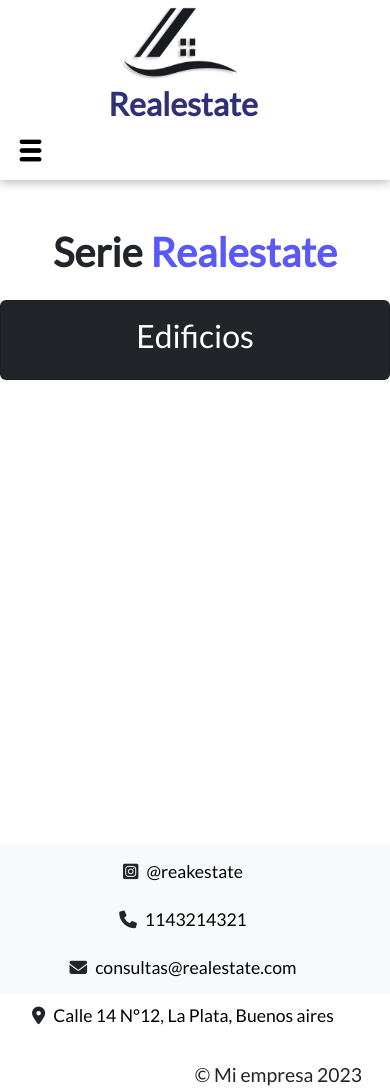
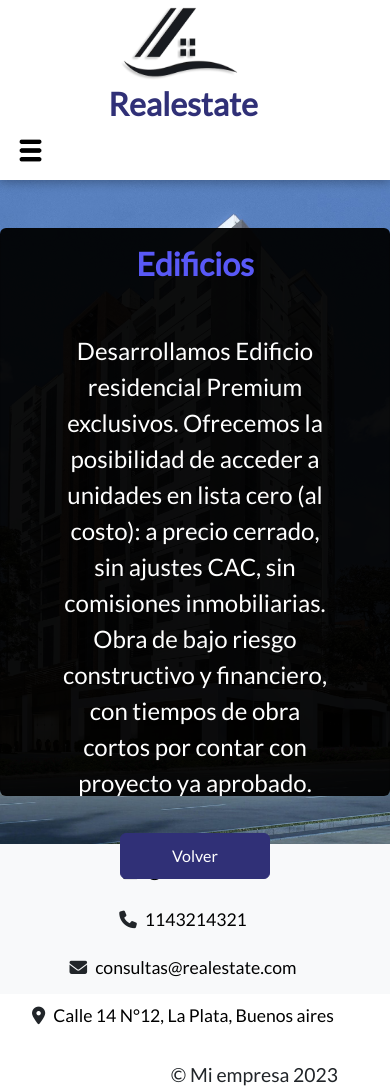
Before and after one commit to LeandroAgristola/Pruebas-Django, a Django app: page /mobileEdificios/ in a window 390 px wide. Run offline with Django 5.2, Linux system fonts and the light colour scheme; some libraries are stand-ins or nearby versions.

Commit message:
creamos template serie

```diff
--- a/Pendientes.txt
+++ b/Pendientes.txt
@@ -1,7 +1,5 @@
 Pendientes:
-Crear template de la parte serie
 Crear version login con modal lateral
 El formualario cuando tenemos varios errores, al corregir uno intenta enviar el formulario igual
 
-
 Responsive:
--- a/realestateapp/templates/realestateapp/base.html
+++ b/realestateapp/templates/realestateapp/base.html
@@ -87,9 +87,9 @@
 							<a href="https://maps.app.goo.gl/7smjejBQubtxXAZKA" target="_blank">Calle 14 N°12, La Plata, Buenos aires</a>
 						</div>
 					</div>
-				</div>
-				<div class="text-end">
-					<p class="mb-0">&copy; Mi empresa 2023</p>
+					<div class="text-end">
+						<p class="mb-0">&copy; Mi empresa 2023</p>
+					</div>
 				</div>
 			</div>
 		</footer>
--- a/realestateapp/templates/realestateapp/mobileEdificios.html
+++ b/realestateapp/templates/realestateapp/mobileEdificios.html
@@ -4,13 +4,13 @@
 
 {% block content %}
 
-	<section id="serieMobile">
-			<div class="container text-center py-5 " id=containerMobile>
-				<h2 class="mb-4">Serie <span class="color-acento">Realestate</span></h2>
-				<div class="card bg-dark text-white" id=cardMobile>
-					<div class="card-body d-flex flex-column text-center" id=card-bodyMobile>
+<section id="serieMobile" style="background-image:url('/static/img/edificio.jpg');">
+	<div class="container text-center py-5" id="containerMobile">
+		<div class="card text-center text-white" id=cardMobile>
+			<div class="card-body d-flex flex-column text-center" id=card-bodyMobile>
 						<h3 class="card-title" id=card-titleMobile>Edificios</h3>
-						<p class="card-text d-none d-md-block" id=card-textMobile>Desarrollamos Edificio residencial Premium exclusivos. Ofrecemos la posibilidad de acceder a unidades en lista cero (al costo): a precio cerrado, sin ajustes CAC, sin comisiones inmobiliarias. Obra de bajo riesgo constructivo y financiero, con tiempos de obra cortos por contar con proyecto ya aprobado.</p>
+						<p class="card-text" id=card-textMobile>Desarrollamos Edificio residencial Premium exclusivos. Ofrecemos la posibilidad de acceder a unidades en lista cero (al costo): a precio cerrado, sin ajustes CAC, sin comisiones inmobiliarias. Obra de bajo riesgo constructivo y financiero, con tiempos de obra cortos por contar con proyecto ya aprobado.</p>
+						<a href="{% url 'home' %}#serie" class="btn btn-light mt-3">Volver</a>
 					</div>
 				</div>
 			</div>
--- a/static/css/style.css
+++ b/static/css/style.css
@@ -328,13 +328,8 @@ section {
 /* Estilo específico para la sección "Footer" */
 
 footer {
-    background-color: #ffffff; /* Fondo blanco */
-    height: 100px;
-}
-
-footer {
+    height: 100%;
     font-size: 1.1em;
-
 }
 
 footer a {
@@ -370,7 +365,7 @@ footer .text-end {
 }
 
 
-@media (max-width: 995px) {
+@media (max-width: 1000px) {
 
     .container{
         margin-top: 180px;
@@ -644,4 +639,56 @@ footer .text-end {
         font-size: 1.2rem; /* Tamaño de íconos más pequeño en pantallas pequeñas */
     }
 
+    /* Estilos para Serie Mobile */
+
+    #serieMobile{
+        background-position: center;
+        background-size: cover;
+    }
+
+    #containerMobile{
+
+    }
+
+    #cardMobile{
+        height: 100%;
+        width: 100%;
+        justify-content: center;
+        align-items: center;
+        text-align: center;
+        background-color: rgba(0, 0, 0, 0.95);
+    }
+
+    #card-bodyMobile{
+        height: 80%;
+        width: 80%;
+        text-align: center;
+        align-items: center;
+    }
+
+    #card-titleMobile{
+        margin-bottom: 50px;
+        font-size: 2rem;
+        font-weight: bold;
+        color:  rgb(89, 89, 247);
+    }
+
+    #card-textMobile{
+        font-size: 1.5rem;
+    }
+
+    #serieMobile .card .btn {
+        color: white;
+        font-size: 1em;
+        width: 150px;
+        padding: 10px 20px;
+        background-color: rgb(48, 48, 119);
+        border-color: rgb(48, 48, 119);
+        margin-top: auto;
+    }
+
+    #serieMobile .card .btn:hover {
+        background-color: rgb(89, 89, 247);
+        border-color: rgb(89, 89, 247);
+    }
 }
```
Also changed, not shown: realestateapp/templates/realestateapp/mobileIndustrias.html (+6 -6 lines), realestateapp/templates/realestateapp/mobileViviendas.html (+5 -5 lines), media/desarrollos/1910812834.jpg (renamed from desarrollos/1910812834.jpg), media/desarrollos/1925551592.jpg (renamed from desarrollos/1925551592.jpg), 4 other files.
